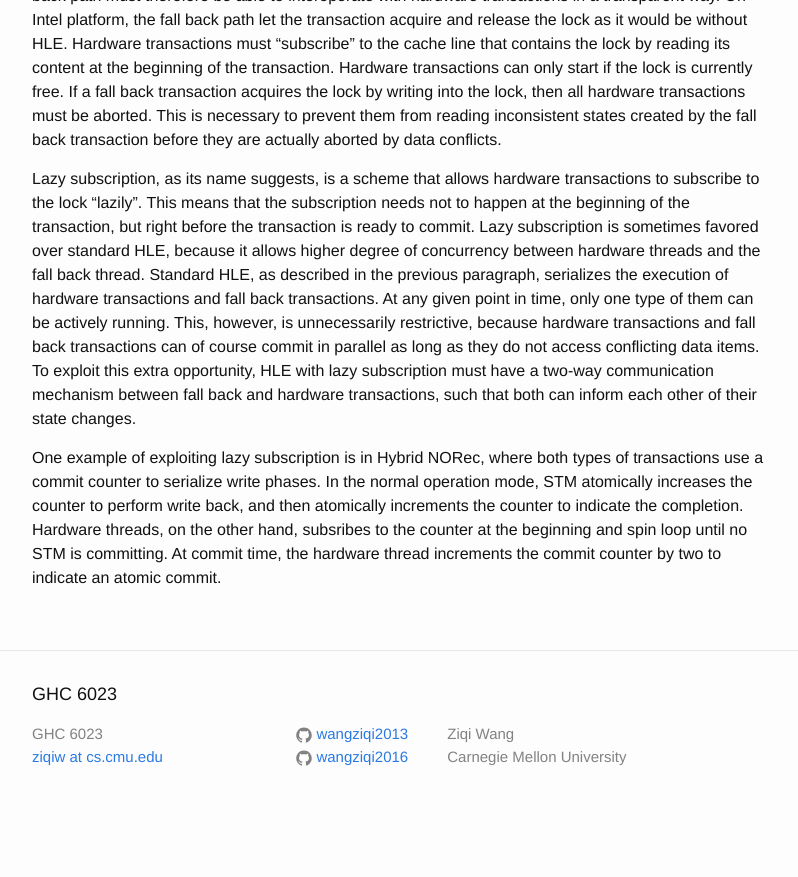
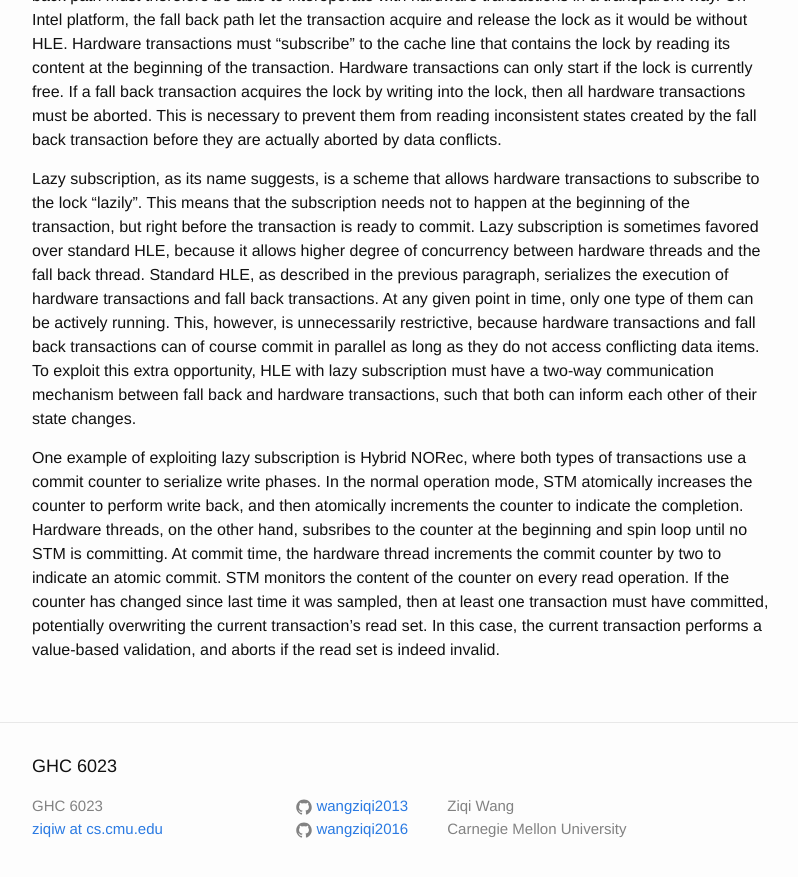
Before and after one commit to wangziqi2013/wangziqi2013.github.io, a Jekyll site: the page built from _posts/2018-05-29-Hardware-Ext-to-Make-Lazy-Sub-Safe.markdown, in a window 1280 px wide and 900 px high, scrolled down 685 px. Shown: the top 877 px of the window, without its empty margins (238-1036 px from the left). Built offline with Jekyll 4.4.1, drawn with Linux system fonts in a browser that asks for light colours; before the commit the page ends 1513 px from its top, so only the background shows below that.

Commit message:
Finish Hybrid NORec

```diff
--- a/_posts/2018-05-29-Hardware-Ext-to-Make-Lazy-Sub-Safe.markdown
+++ b/_posts/2018-05-29-Hardware-Ext-to-Make-Lazy-Sub-Safe.markdown
@@ -40,8 +40,11 @@ and fall back transactions can of course commit in parallel as long as they do n
 this extra opportunity, HLE with lazy subscription must have a two-way communication mechanism between fall back and
 hardware transactions, such that both can inform each other of their state changes.
 
-One example of exploiting lazy subscription is in Hybrid NORec, where both types of transactions use a commit counter
+One example of exploiting lazy subscription is Hybrid NORec, where both types of transactions use a commit counter
 to serialize write phases. In the normal operation mode, STM atomically increases the counter to perform write back,
 and then atomically increments the counter to indicate the completion. Hardware threads, on the other hand, subsribes
 to the counter at the beginning and spin loop until no STM is committing. At commit time, the hardware thread increments
-the commit counter by two to indicate an atomic commit.
+the commit counter by two to indicate an atomic commit. STM monitors the content of the counter on every read operation.
+If the counter has changed since last time it was sampled, then at least one transaction must have committed, potentially
+overwriting the current transaction's read set. In this case, the current transaction performs a value-based validation,
+and aborts if the read set is indeed invalid.
```
